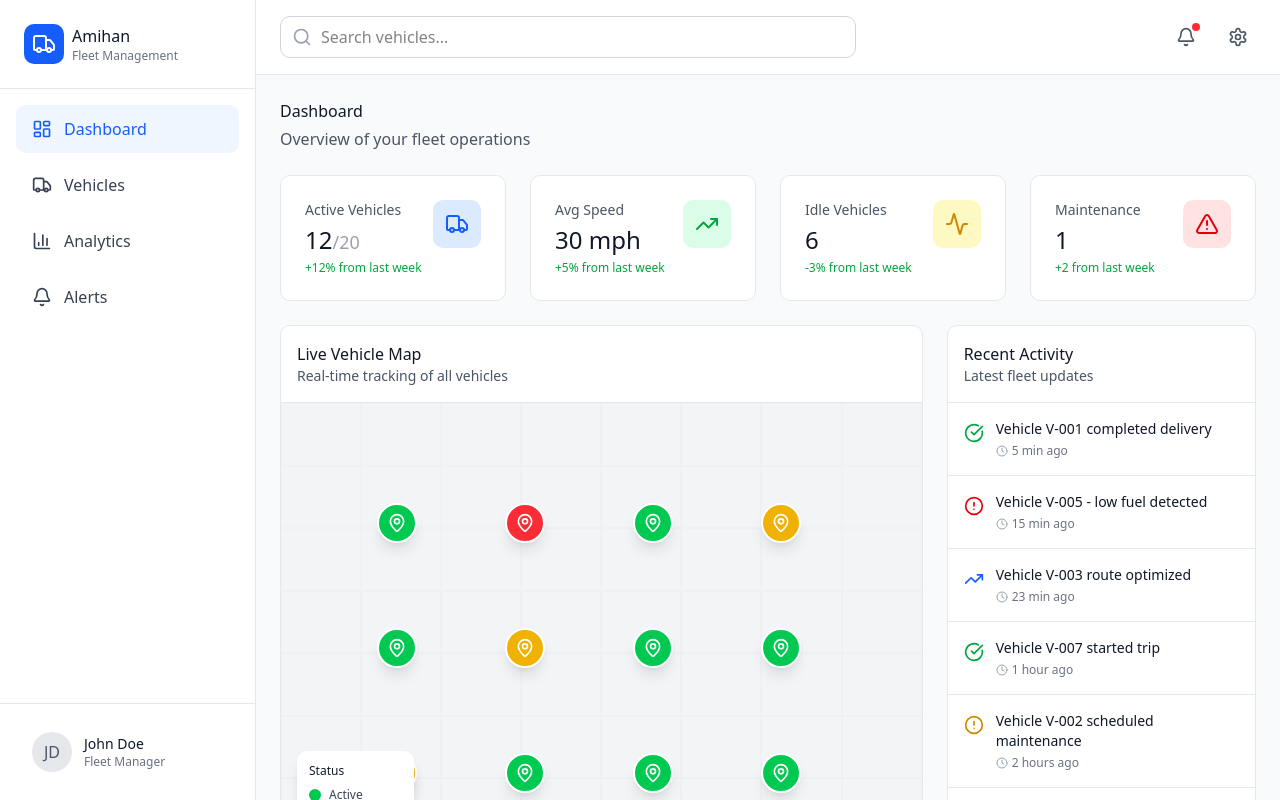
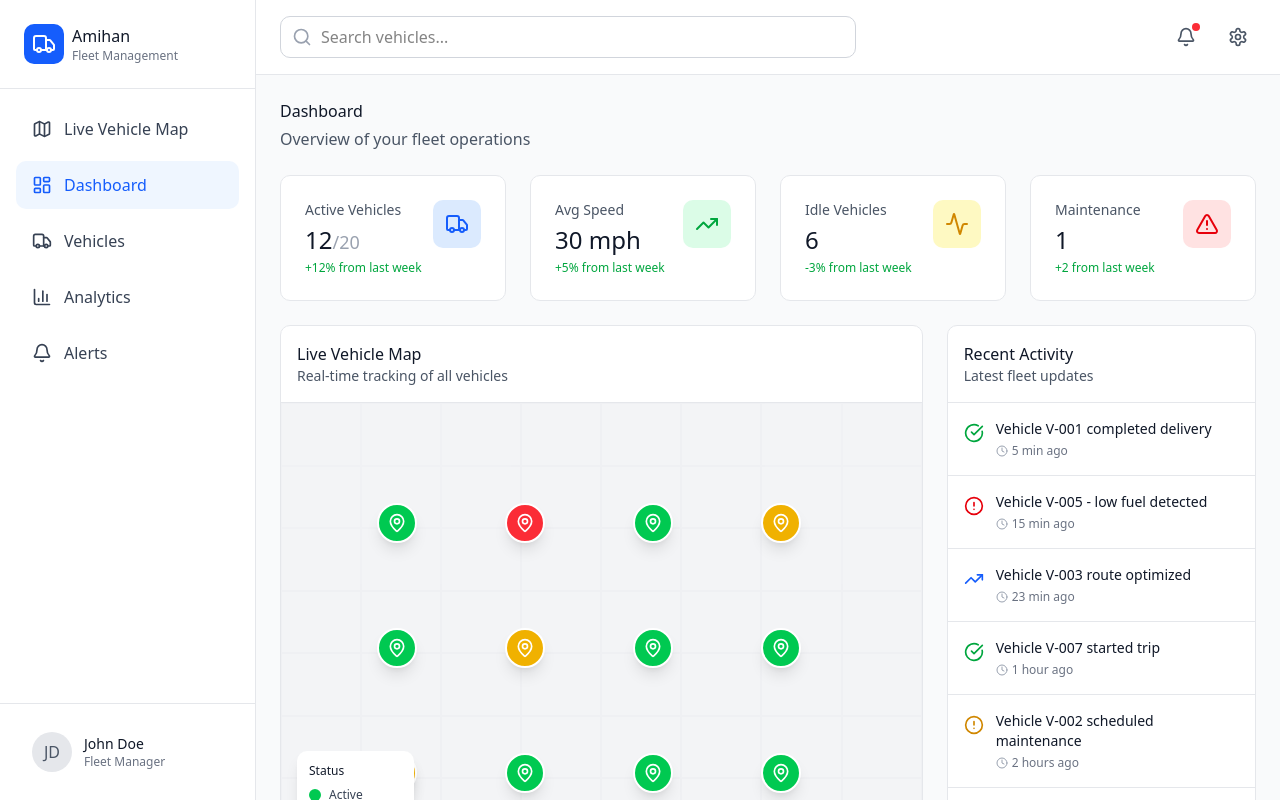
Before and after one commit to swayswede-oss/Amihan, a React (Vite) app: page / in a window 1280 px wide. Both pictures are taken after typing "Sample", "Sample123" into the empty fields and a click on the button "Log In". Built offline with nearby package versions, Linux system fonts and the light colour scheme.

Commit message:
Add Live Vehicle Map page to sidebar navigation

```diff
--- a/src/App.tsx
+++ b/src/App.tsx
@@ -28,7 +28,7 @@ export type Vehicle = {
 export default function App() {
   const [isAuthenticated, setIsAuthenticated] = useState(false);
   const [authView, setAuthView] = useState<'login' | 'signup'>('login');
-  const [currentView, setCurrentView] = useState<'dashboard' | 'vehicles' | 'analytics' | 'alerts'>('dashboard');
+  const [currentView, setCurrentView] = useState<'map' | 'dashboard' | 'vehicles' | 'analytics' | 'alerts'>('dashboard');
   const [selectedVehicle, setSelectedVehicle] = useState<Vehicle | null>(null);
   const [isSidebarOpen, setIsSidebarOpen] = useState(false);
 
@@ -78,6 +78,11 @@ export default function App() {
         <Header onMenuClick={() => setIsSidebarOpen(true)} />
 
         <main className="flex-1 overflow-y-auto">
+          {currentView === 'map' && (
+            <div className="p-6">
+              <h1 className="text-2xl font-bold text-gray-900 mb-6">Live Vehicle Map</h1>
+            </div>
+          )}
           {currentView === 'dashboard' && (
             <Dashboard onSelectVehicle={setSelectedVehicle} />
           )}
--- a/src/components/Sidebar.tsx
+++ b/src/components/Sidebar.tsx
@@ -1,15 +1,16 @@
-import { LayoutDashboard, Truck, BarChart3, Bell, X } from 'lucide-react';
+import { LayoutDashboard, Truck, BarChart3, Bell, X, Map } from 'lucide-react';
 import logo from 'figma:asset/d766fe78c0990450ebe81dfc9bafb7412cf8f61d.png';
 
 type SidebarProps = {
-  currentView: 'dashboard' | 'vehicles' | 'analytics' | 'alerts';
-  onViewChange: (view: 'dashboard' | 'vehicles' | 'analytics' | 'alerts') => void;
+  currentView: 'map' | 'dashboard' | 'vehicles' | 'analytics' | 'alerts';
+  onViewChange: (view: 'map' | 'dashboard' | 'vehicles' | 'analytics' | 'alerts') => void;
   isOpen: boolean;
   onClose: () => void;
 };
 
 export function Sidebar({ currentView, onViewChange, isOpen, onClose }: SidebarProps) {
   const menuItems = [
+    { id: 'map' as const, label: 'Live Vehicle Map', icon: Map },
     { id: 'dashboard' as const, label: 'Dashboard', icon: LayoutDashboard },
     { id: 'vehicles' as const, label: 'Vehicles', icon: Truck },
     { id: 'analytics' as const, label: 'Analytics', icon: BarChart3 },
```
